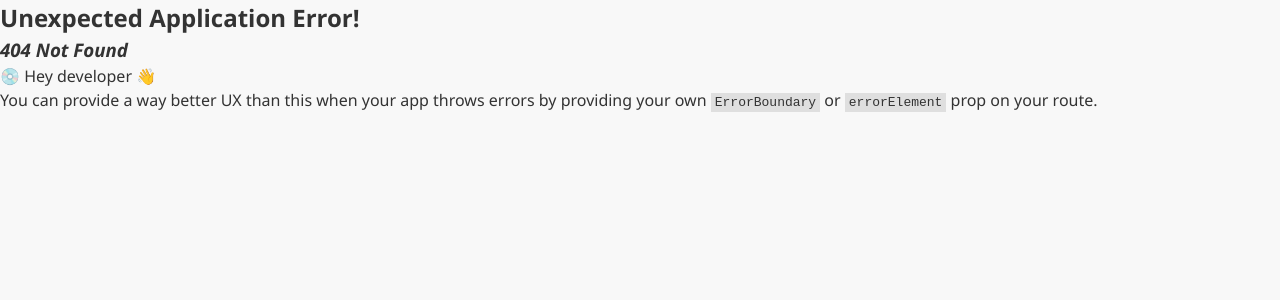
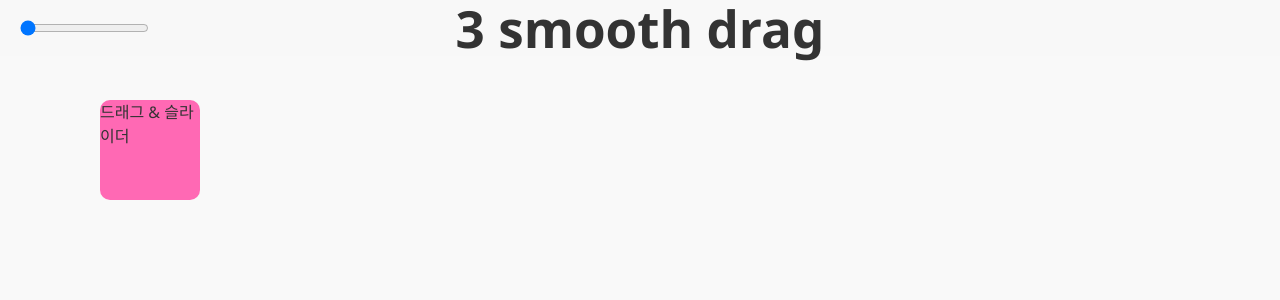
Before and after one commit to woohyun1031/interactive-artwork, a React (Vite) app in the folder photo-wall/: page /4 in a window 1280 px wide. Before the commit this address had no page. Shown: the top 300 px of the page. Built offline with nearby package versions, Linux system fonts and the light colour scheme.

Commit message:
Feat: SmoothDragBox 추가 routing 수정

```diff
--- a/photo-wall/src/App.tsx
+++ b/photo-wall/src/App.tsx
@@ -4,6 +4,7 @@ import {createBrowserRouter, Navigate, RouterProvider} from 'react-router-dom';
 import SmoothFollowBox from "src/component/SmoothFollowBox.tsx";
 import PhotoWall from "src/component/PhotoWall.tsx";
 import DraggableBox from './component/DraggableBox';
+import SmoothDragBox from "src/component/SmoothDragBox.tsx";
 
 
 const router = createBrowserRouter([
@@ -36,6 +37,13 @@ const router = createBrowserRouter([
                 </div>
             },
             {
+                path:'4',
+                element: <div>
+                    <h1 style={{ textAlign: 'center' }}>3 smooth drag</h1>
+                    <SmoothDragBox />
+                </div>
+            },
+            {
                 path:'photowall',
                 element: <div>
                     <h1 style={{ textAlign: 'center' }}>photowall</h1>
--- /dev/null
+++ b/photo-wall/src/component/SmoothDragBox.tsx
@@ -0,0 +1,64 @@
+import React, { useRef, useState } from 'react';
+
+export default function SmoothDragBox() {
+    const [pos, setPos] = useState({ x: 100, y: 100 });
+    const [isDragging, setDragging] = useState(false);
+    const [spread, setSpread] = useState(0); // 퍼짐 정도 (0 ~ 3 등)
+    const dragStart = useRef({ x: 0, y: 0 });
+    const offsetStart = useRef({ x: 0, y: 0 });
+
+    const handleMouseDown = (e: React.MouseEvent) => {
+        setDragging(true);
+        dragStart.current = { x: e.clientX, y: e.clientY };
+        offsetStart.current = { ...pos };
+    };
+
+    const handleMouseMove = (e: React.MouseEvent) => {
+        if (!isDragging) return;
+        const dx = e.clientX - dragStart.current.x;
+        const dy = e.clientY - dragStart.current.y;
+        const dragFactor = spread > 0 ? 0.4 : 1; // 퍼짐이 클수록 덜 움직이게
+        setPos({
+            x: offsetStart.current.x + dx * dragFactor,
+            y: offsetStart.current.y + dy * dragFactor,
+        });
+    };
+
+    const handleMouseUp = () => setDragging(false);
+
+    return (
+        <div
+            onMouseMove={handleMouseMove}
+            onMouseUp={handleMouseUp}
+            onMouseLeave={handleMouseUp}
+            style={{ width: '100vw', height: '100vh', background: '#f9f9f9' }}
+        >
+            <input
+                type="range"
+                min="0"
+                max="3"
+                step="0.1"
+                value={spread}
+                onChange={(e) => setSpread(parseFloat(e.target.value))}
+                style={{ position: 'absolute', top: 20, left: 20, zIndex: 10 }}
+            />
+            <div
+                onMouseDown={handleMouseDown}
+                style={{
+                    position: 'absolute',
+                    left: `${pos.x}px`,
+                    top: `${pos.y}px`,
+                    width: '100px',
+                    height: '100px',
+                    background: 'hotpink',
+                    borderRadius: '10px',
+                    cursor: 'grab',
+                    userSelect: 'none',
+                    transition: isDragging ? 'none' : 'left 0.3s ease, top 0.3s ease',
+                }}
+            >
+                드래그 & 슬라이더
+            </div>
+        </div>
+    );
+}
```
